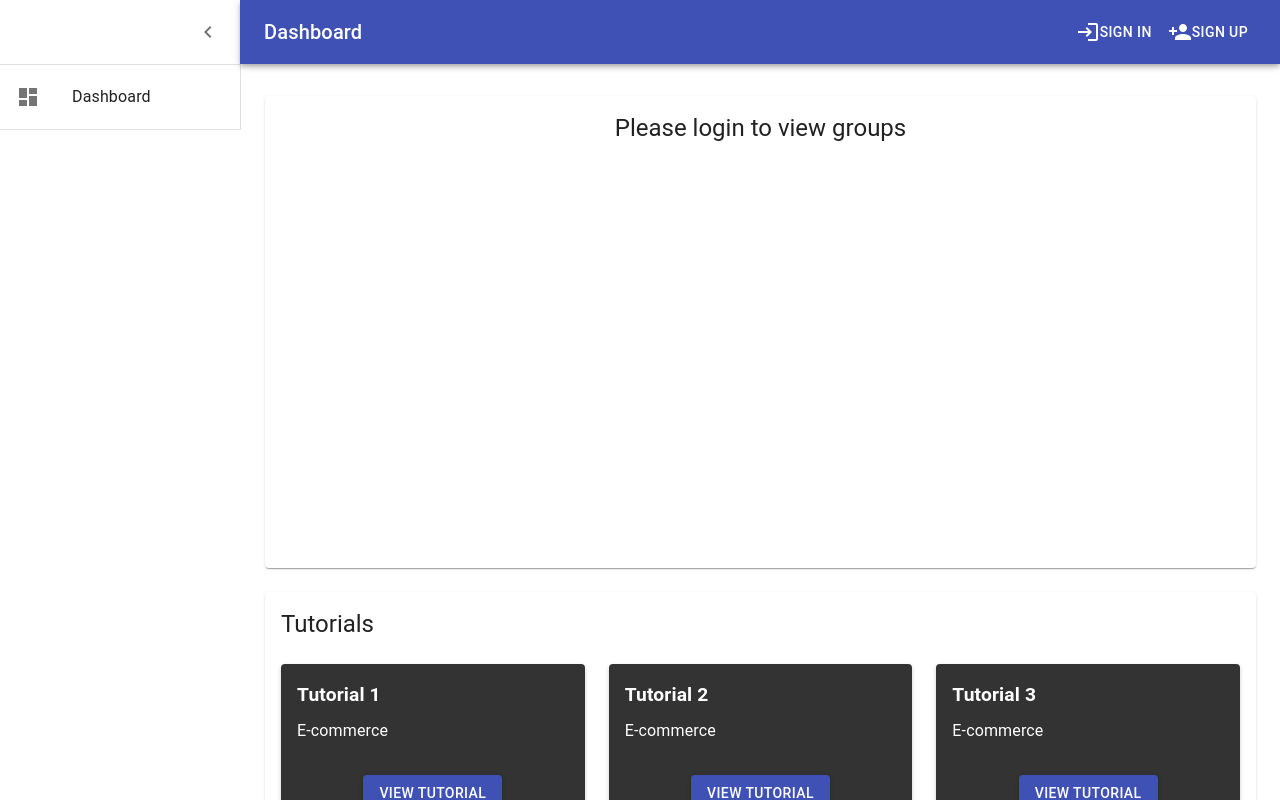
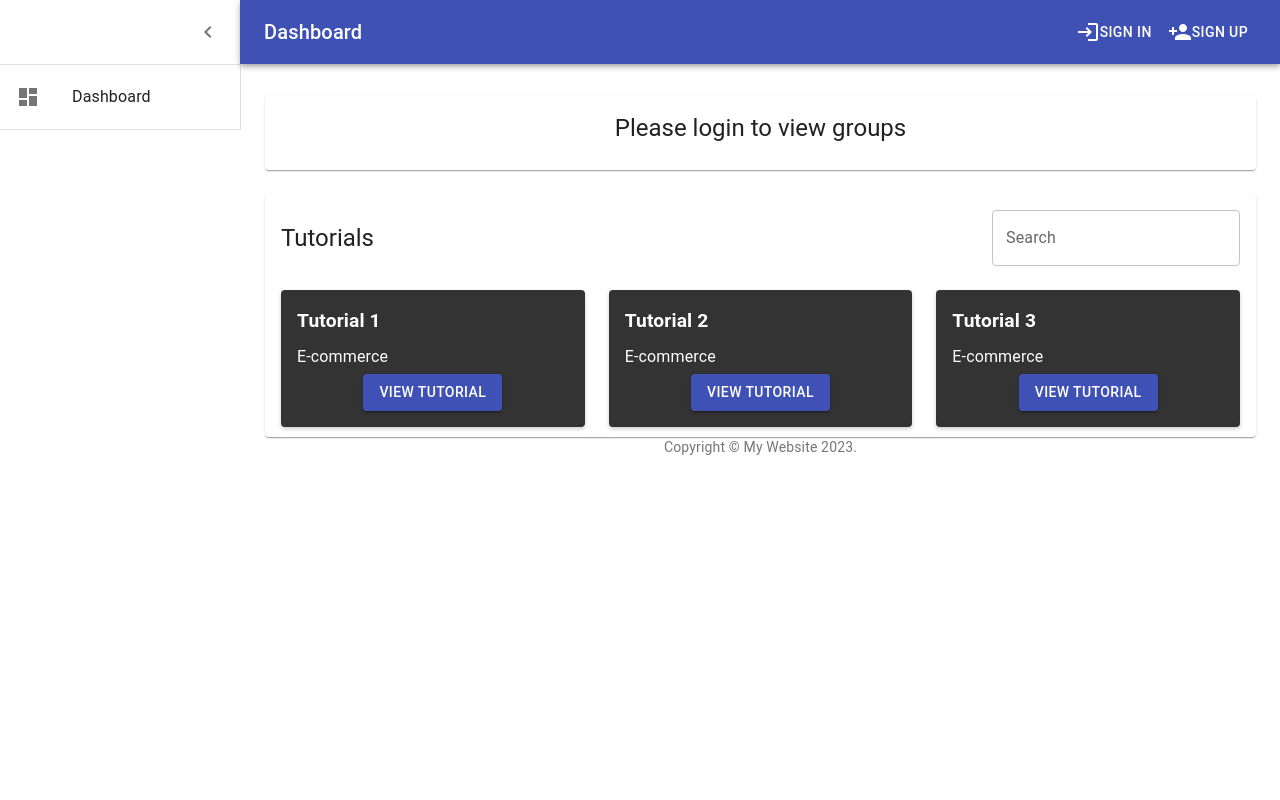
Before and after one commit to hongjinchen/dissertation-UI-test-platform, a React (Create React App) app in the folder ui-test/: page / in a window 1280 px wide. Built offline with nearby package versions, Linux system fonts and the light colour scheme.

Commit message:
修改group space样式

```diff
--- a/ui-test/src/components/groups.js
+++ b/ui-test/src/components/groups.js
@@ -14,7 +14,7 @@ import {
 } from "@material-ui/core";
 import { Link } from "react-router-dom";
 import AddIcon from "@material-ui/icons/Add";
-import { createTeam, searchUsers,fetchUserTeams } from "../api";
+import { createTeam, searchUsers, fetchUserTeams } from "../api";
 import Cookies from 'js-cookie';
 
 const useStyles = makeStyles((theme) => ({
@@ -83,6 +83,9 @@ const useStyles = makeStyles((theme) => ({
     marginTop: theme.spacing(2),
     padding: theme.spacing(2),
     borderRadius: theme.shape.borderRadius,
+  },
+  fixedHeight: {
+    height: "14vh", // 设置一个固定高度，可以根据实际需求进行调整
   },
 }));
 
@@ -157,19 +160,10 @@ export default function CenteredGrid() {
         <Grid item xs={12}>
           <Typography variant="h5">Group Space</Typography>
         </Grid>
-        <Grid item xs={12} className={classes.textFieldContainer}>
-          <form className={classes.root} noValidate autoComplete="off">
-            <TextField
-              id="standard-basic"
-              label="Search"
-              placeholder="Enter the name of group"
-            />
-          </form>
-        </Grid>
 
         <Grid item xs={3}>
           <div>
-            <Paper className={classes.paperCreat} onClick={AddNewGroup}>
+            <Paper className={`${classes.paperCreat} ${classes.fixedHeight}`} onClick={AddNewGroup}>
               <Box display="flex" flexDirection="column" alignItems="center">
                 <AddIcon className={classes.addButton} fontSize="large" />
                 <Typography>Create a new group</Typography>
@@ -264,7 +258,7 @@ export default function CenteredGrid() {
 
         {groups.map((group, index) => (
           <Grid item xs={3} key={index}>
-            <Paper className={classes.paper}>
+            <Paper className={`${classes.paper} ${classes.fixedHeight}`}>
               <div>
                 <Typography
                   variant="h6"
--- a/ui-test/src/components/listItems.js
+++ b/ui-test/src/components/listItems.js
@@ -13,7 +13,6 @@ import GroupIcon from '@mui/icons-material/Group';
 import DescriptionIcon from '@mui/icons-material/Description';
 import ErrorIcon from '@mui/icons-material/Error';
 import AssignmentIcon from '@mui/icons-material/Assignment';
-
 import AccountCircleIcon from '@mui/icons-material/AccountCircle';
 
 export const MainListItems = ({ id }) => {
--- a/ui-test/src/components/tutorialOverview.js
+++ b/ui-test/src/components/tutorialOverview.js
@@ -6,6 +6,7 @@ import {
   Typography,
   Button,
 } from "../components/muiComponents";
+import { TextField } from '@mui/material';
 
 const useStyles = makeStyles((theme) => ({
   root: {
@@ -15,7 +16,7 @@ const useStyles = makeStyles((theme) => ({
     padding: theme.spacing(2),
     textAlign: "center",
     color: theme.palette.text.secondary,
-    height: "100%",
+    height: "80%",
     display: "flex",
     flexDirection: "column",
     justifyContent: "space-between",
@@ -45,6 +46,19 @@ const useStyles = makeStyles((theme) => ({
       textDecoration: "underline",
     },
   },
+  gridContainer: {
+    height: "auto", // 使高度自适应内容
+    overflowY: "auto", // 如果内容超出最大高度，则显示滚动条
+  },
+  header: {
+    display: "flex",
+    justifyContent: "space-between",
+    alignItems: "center", // 垂直居中对齐
+    width: "100%",
+  },
+  formContainer: {
+    minWidth: 0, // 为了防止表单元素挤压其他内容
+  },
 }));
 
 export default function CenteredGrid() {
@@ -68,9 +82,16 @@ export default function CenteredGrid() {
   ];
   return (
     <div className={classes.root}>
-      <Grid container spacing={3}>
-        <Grid item xs={12}>
+      <Grid container spacing={3} className={classes.gridContainer}>
+        <Grid item xs={12} className={classes.header}>
           <Typography variant="h5">Tutorials</Typography>
+          <form className={classes.formContainer} noValidate autoComplete="off">
+            <TextField
+              id="standard-basic"
+              label="Search"
+              placeholder="Enter the name of group"
+            />
+          </form>
         </Grid>
         {tutorial.map((tutorial, index) => (
           <Grid item xs={12} sm={6} md={4} key={index}>
--- a/ui-test/src/pages/GroupSpace.js
+++ b/ui-test/src/pages/GroupSpace.js
@@ -67,12 +67,16 @@ const useStyles = makeStyles((theme) => ({
   tutorial: {
     padding: theme.spacing(2),
     display: "flex",
-    overflow: "auto",
+    overflow: "visible", // 修改此行，以便容器高度可以根据内容自动调整
     flexDirection: "column",
-    height: "30vh",
+    height: "auto", // 使高度自适应内容
+    // maxHeight: "50vh", // 设置最大高度
+    // overflowY: "auto", // 如果内容超出最大高度，则显示滚动条
   },
   fixedHeight: {
-    height: "55vh",
+    height: "auto", // 使高度自适应内容
+    maxHeight: "55vh", // 设置最大高度
+    overflowY: "auto", // 如果内容超出最大高度，则显示滚动条
   },
 }));
 
@@ -111,7 +115,7 @@ export default function Dashboard() {
             </Grid>
 
             {/* Tutorial component */}
-            <Grid item xs={12}>
+            <Grid item xs={12} style={{ height: "fit-content" }}>
               <Paper className={classes.tutorial}>
                 <Tutorial />
               </Paper>
--- a/ui-test/src/pages/UserCenter.js
+++ b/ui-test/src/pages/UserCenter.js
@@ -32,7 +32,6 @@ import clsx from "clsx";
 import Cookies from 'js-cookie';
 // API调用
 import { fetchUserData, updateUserInfo, updateUserPassword, updateEmail } from '../api';
-
 
 const useStyles = makeStyles((theme) => ({
   root: {
```
